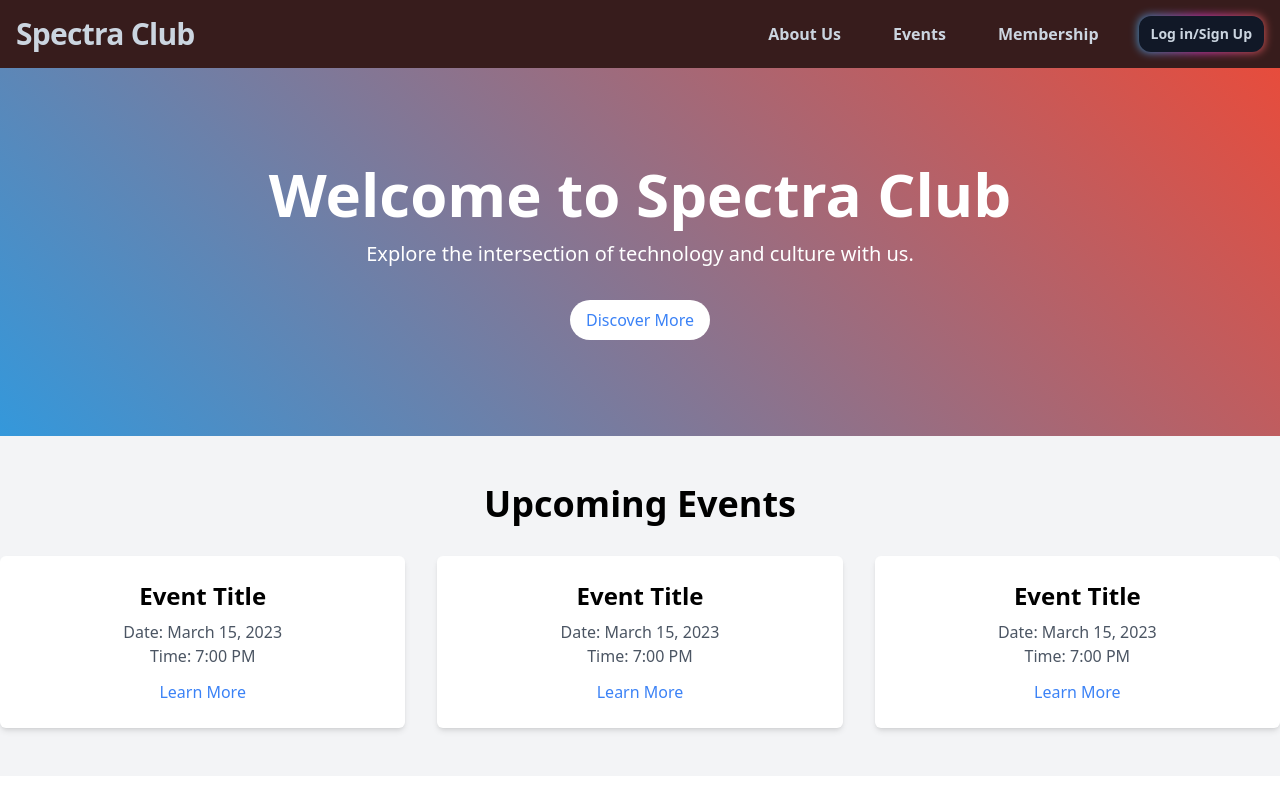
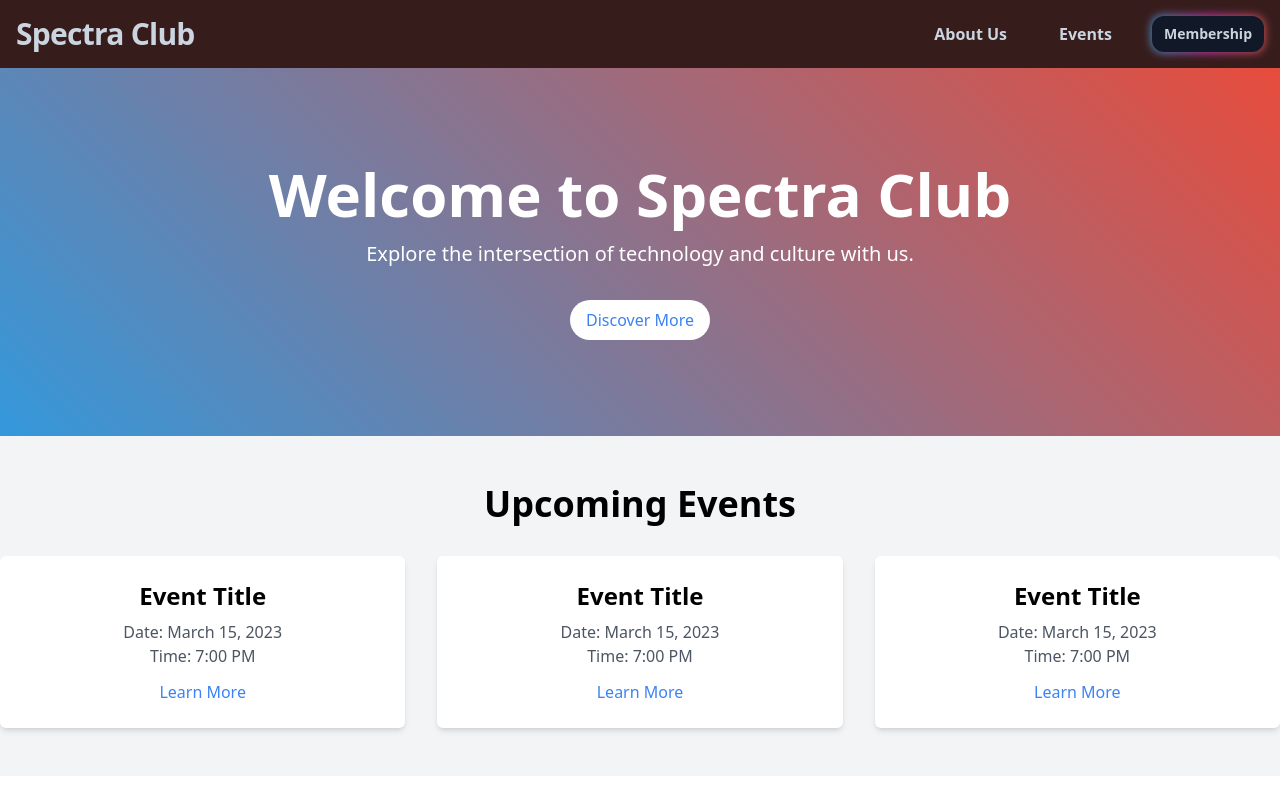
Before and after one commit to kalyan123s/nit-goa-spectra, a website: page dist/index.html in a window 1280 px wide. Shown: the top 800 px of the page. Drawn offline with nearby package versions, Linux system fonts and the light colour scheme.

Commit message:
login removed membership added

```diff
--- a/dist/index.html
+++ b/dist/index.html
@@ -24,14 +24,14 @@
             <ul class="flex items-center font-bold space-x-7">
                 <li><a href="#about" class="mx-3 hover:text-white">About Us</a></li>
                 <li><a href="#events" class="mx-3 hover:text-white">Events</a></li>
-                <li><a href="#membership" class="mx-3 hover:text-white">Membership</a></li>
+                <!-- <li><a href="#membership" class="mx-3 hover:text-white">Membership</a></li> -->
                 <div class="justify-center items-center">
                     <div class="relative inline-flex  group">
                         <div
                             class="absolute transitiona-all duration-1000 opacity-70 -inset-px bg-gradient-to-r from-[#43bdff] via-[#FF44EC] to-[#FF675E] rounded-xl blur-sm group-hover:opacity-100 group-hover:-inset-1 group-hover:duration-200 animate-tilt">
                         </div>
                         <a href="#" class="relative inline-flex items-center justify-center px-3 py-2 text-sm font-bold text-gray transition-all duration-200 bg-gray-900 font-pj rounded-xl focus:outline-none focus:ring-2 focus:ring-offset-2 focus:ring-gray-900 hover:text-white" role="button">
-                            Log in/Sign Up
+                            Membership
                         </a>
                     </div>
                 </div>
```
